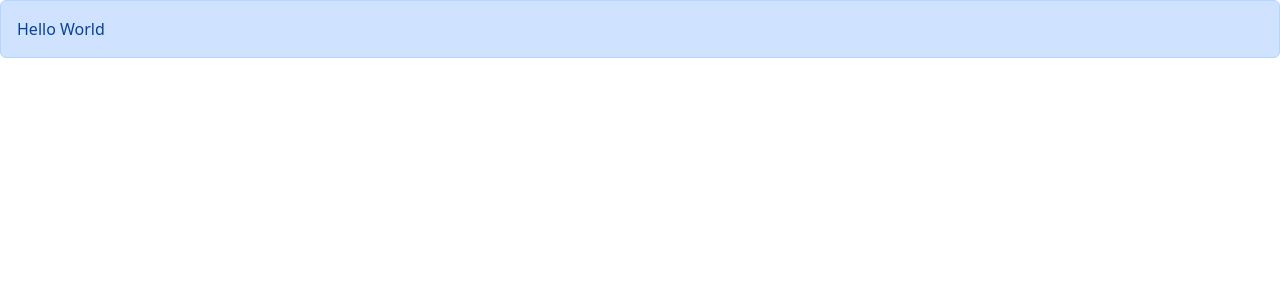
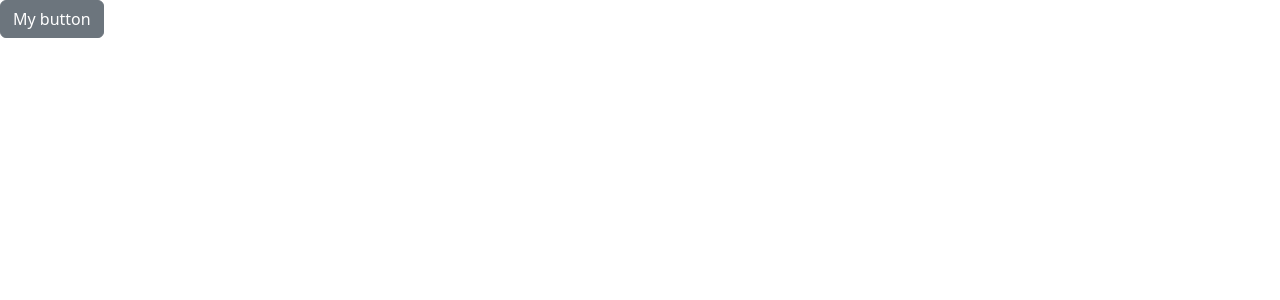
Before and after one commit to Elvismutinda/react_vite, a React (Vite) app: page / in a window 1280 px wide. Shown: the top 300 px of the page. Built offline with nearby package versions, Linux system fonts and the light colour scheme.

Commit message:
Button exercise

```diff
--- a/src/App.tsx
+++ b/src/App.tsx
@@ -1,11 +1,9 @@
-import Alert from "./components/Alert";
+import Button from "./components/Button";
 
 function App() {
   return (
     <div>
-      <Alert>
-        Hello <span>World</span>
-      </Alert>
+      <Button onClick={() => console.log('Clicked')}>My button</Button>
     </div>
   );
 }
--- /dev/null
+++ b/src/components/Button.tsx
@@ -0,0 +1,15 @@
+import React from 'react'
+
+interface ButtonProps {
+    children: string;
+    color?: 'primary' | 'secondary' | 'success' | 'danger' | 'warning' | 'info' | 'light' | 'dark';
+    onClick: () => void;
+}
+
+const Button = ({ children, onClick, color = 'secondary' }: ButtonProps) => {
+  return (
+    <button className={'btn btn-' + color} onClick={onClick}>{children}</button>
+  )
+}
+
+export default Button
```
